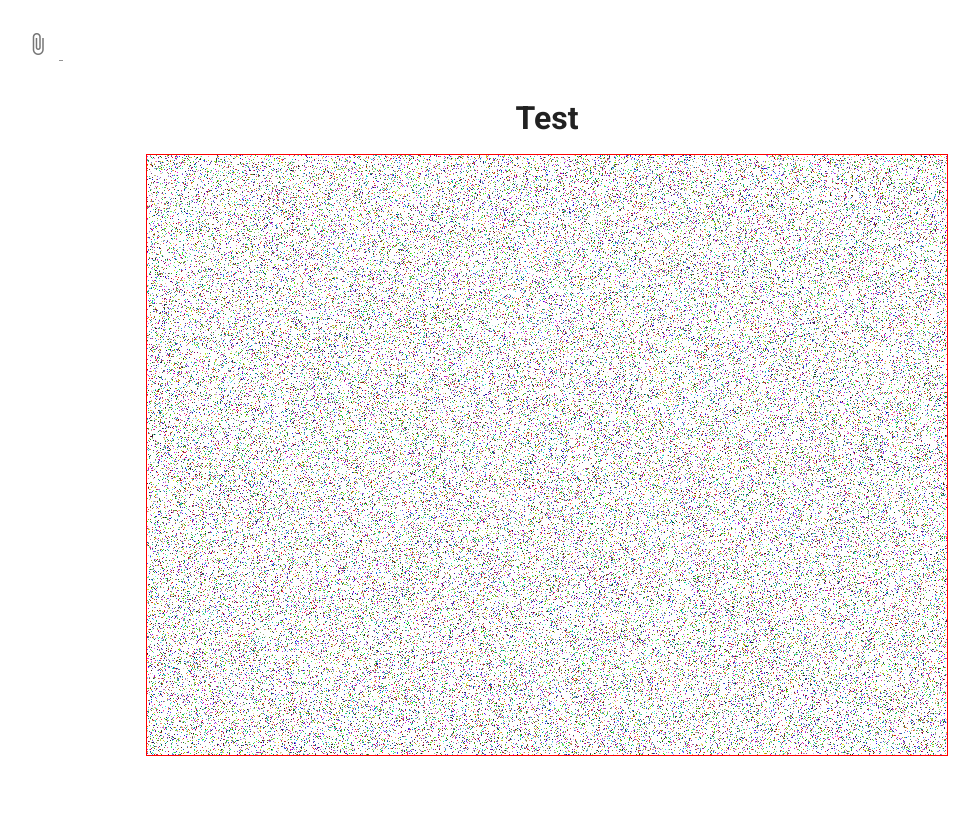
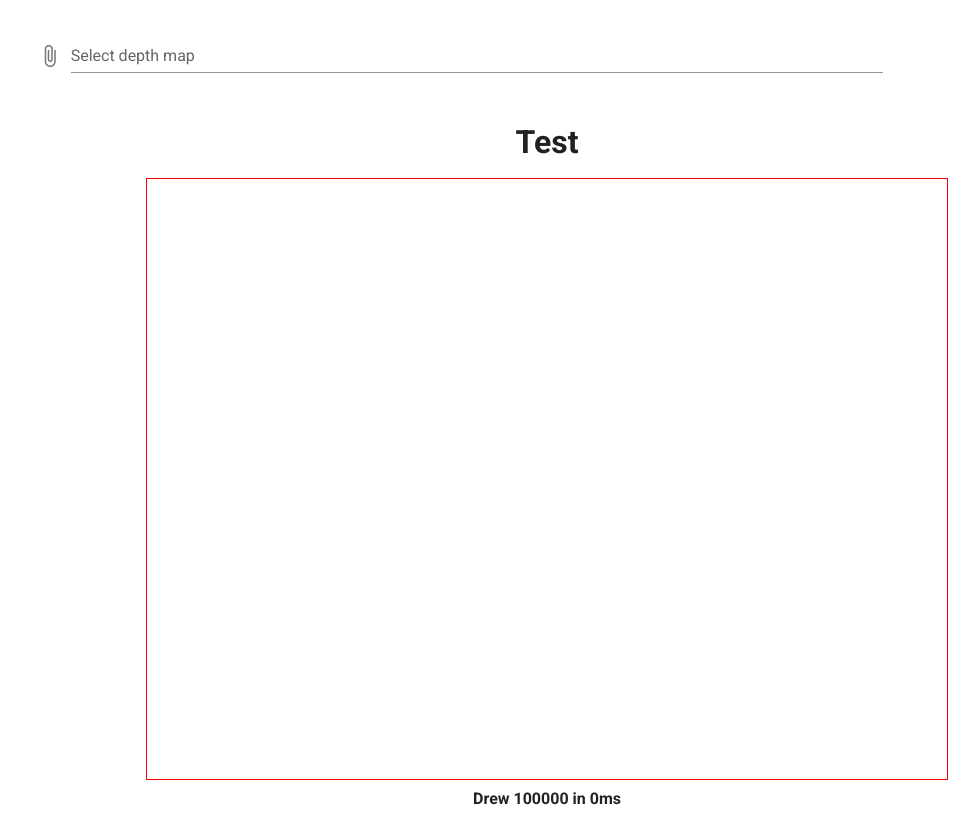
Before and after one commit to mexomagno/stereogramaxo-web, a Vue app: page / in a window 1280 px wide. Shown: the whole page, without its empty margins (93-1072 px from the left). Before the commit the page ends 800 px from the top, so only its background shows below. Built offline with nearby package versions, Linux system fonts and the light colour scheme.

Commit message:
Added file input with preview

```diff
--- a/src/App.vue
+++ b/src/App.vue
@@ -29,3 +29,8 @@ export default {
   }),
 };
 </script>
+<style lang="scss">
+.fill-width {
+  width: 100% !important;
+}
+</style>
--- a/src/components/SettingsForm/ImageSelector.vue
+++ b/src/components/SettingsForm/ImageSelector.vue
@@ -1,21 +1,70 @@
 <template>
-  <div>
-  <v-file-input accept="image/*" label="Select depth map" />
-  </div>
+  <v-container class="fill-width">
+    <v-row>
+      <v-col cols="10">
+        <v-file-input :loading="loading" v-model="image"
+          accept="image/*"
+          label="Select depth map" />
+      </v-col>
+      <v-col cols="2" class="text-center">
+        <v-progress-circular v-if="loading" indeterminate size="100" width="10" color="primary" />
+        <v-img v-else :src="imageSrc" />
+        <h3 v-if="height && width">{{height}} x {{width}}</h3>
+        <h2 v-if="size">({{size | prettyBytes}})</h2>
+      </v-col>
+    </v-row>
+  </v-container>
 </template>
-
 <script>
 export default {
 
   name: 'ImageSelector',
 
-  data () {
+  data() {
     return {
-      image: null
+      image: null,
+      height: null,
+      width: null,
+      imageSrc: '',
+      size: null,
+      loading: false
+    }
+  },
+  methods: {
+    processInput(){
+      if (!this.image) {
+        return
+      }
+      console.log("file name: ", this.image.name)
+      this.size = this.image.size
+
+      var reader = new FileReader()
+      let vm = this
+      reader.readAsDataURL(this.image)
+      reader.onload = function(e) {
+        console.log("onload", e)
+        var img = new Image()
+        img.src = e.target.result
+        img.onload = () => {
+          console.log("image load", img)
+          vm.height = img.height
+          vm.width = img.width
+          vm.imageSrc = img.src
+          vm.loading = false
+          return true
+        }
+      }
+    }
+  },
+  watch: {
+    image(newval) {
+      this.loading = true
+      console.log("Image was input")
+      this.processInput()
     }
   }
 }
 </script>
-
-<style lang="css" scoped>
+<style lang="css"
+  scoped>
 </style>
--- a/src/components/Stereogram.vue
+++ b/src/components/Stereogram.vue
@@ -1,9 +1,26 @@
 <template>
   <div class="text-center">
     <canvas ref="canvas" :width="width" :height="height"></canvas>
+    <h4>Drew {{100000}} in {{dt}}ms</h4>
   </div>
 </template>
 <script>
+const MAX_DIMENSION = 1500  // px
+const PATTERN_FRACTION = 8.0
+const OVERSAMPLE = 1.8
+const SHIFT_RATIO = 0.3
+const LEFT_TO_RIGHT = false  // Defines how the pixels will be shifted (left to right or center to sides)
+const DOT_OVER_PATTERN_PROBABILITY = 0.3  // Defines how often dots are chosen over pattern on random pattern selection
+
+function hex2rgb(s){
+  var result = /^#?([a-f\d]{2})([a-f\d]{2})([a-f\d]{2})$/i.exec(hex);
+  return result ? {
+    r: parseInt(result[1], 16),
+    g: parseInt(result[2], 16),
+    b: parseInt(result[3], 16)
+  } : null;
+}
+
 export default {
   name: 'Stereogram',
   props: {
@@ -14,21 +31,30 @@ export default {
     height: {
       type: [String, Number],
       default: 600
+    },
+    depthMap: {
+      type: String,
+      default: ''
     }
   },
   data() {
     return {
-      context: null
+      context: null,
+      timeout: null,
+      dt: 0
     }
   },
   mounted() {
     this.$nextTick().then(() => {
       this.context = this.$refs.canvas.getContext('2d')
-      this.drawNoise()
+      // this.drawAnimatedNoise(10)
+      this.draw()
     })
   },
   methods: {
+    // Testing
     drawNoise(amount = 100000) {
+      t0 = Date.now()
       this.context.clearRect(0, 0, this.width, this.height)
 
       var id = this.context.getImageData(0, 0, this.width, this.height);
@@ -49,7 +75,35 @@ export default {
         pixels[off + 3] = 255;
       }
       this.context.putImageData(id, 0, 0);
-    }
+      this.dt = Date.now() - t0
+    },
+    drawAnimatedNoise(delay) {
+      this.timeout = window.setTimeout(() => {
+        this.drawNoise()
+        this.drawAnimatedNoise(delay)
+      }, delay)
+    },
+    stopAnimatedNoise(){
+      if (this.timeout) {
+        window.clearTimeout(this.timeout)
+        this.timeout = null
+      }
+    },
+    // Actual workings
+    draw() {
+      // Create blank canvas
+      const pattern_w = parseInt(10)
+      // Create pattern
+      // From image
+      // Random dots
+
+      // Start shifting pixels
+
+    },
+    drawPattern() {}
+  },
+  beforeUnmount() {
+    this.stopAnimatedNoise()
   }
 }
 </script>
--- a/src/main.js
+++ b/src/main.js
@@ -3,6 +3,31 @@ import App from './App.vue'
 import vuetify from './plugins/vuetify';
 
 Vue.config.productionTip = false
+Vue.filter('prettyBytes', function (num) {
+  // jacked from: https://github.com/sindresorhus/pretty-bytes
+  if (typeof num !== 'number' || isNaN(num)) {
+    throw new TypeError('Expected a number');
+  }
+
+  var exponent;
+  var unit;
+  var neg = num < 0;
+  var units = ['B', 'kB', 'MB', 'GB', 'TB', 'PB', 'EB', 'ZB', 'YB'];
+
+  if (neg) {
+    num = -num;
+  }
+
+  if (num < 1) {
+    return (neg ? '-' : '') + num + ' B';
+  }
+
+  exponent = Math.min(Math.floor(Math.log(num) / Math.log(1000)), units.length - 1);
+  num = (num / Math.pow(1000, exponent)).toFixed(2) * 1;
+  unit = units[exponent];
+
+  return (neg ? '-' : '') + num + ' ' + unit;
+});
 
 new Vue({
   vuetify,
```
